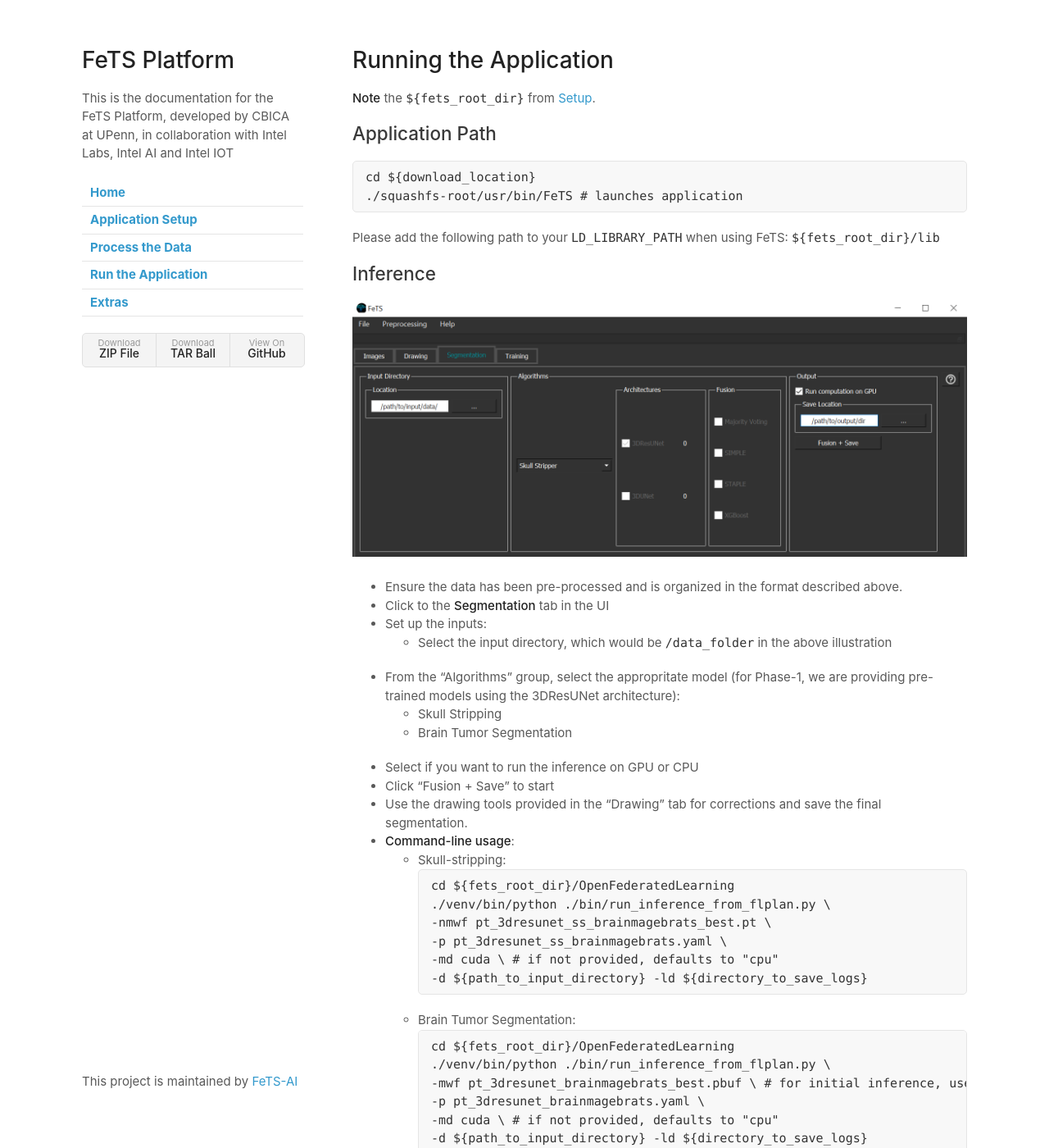
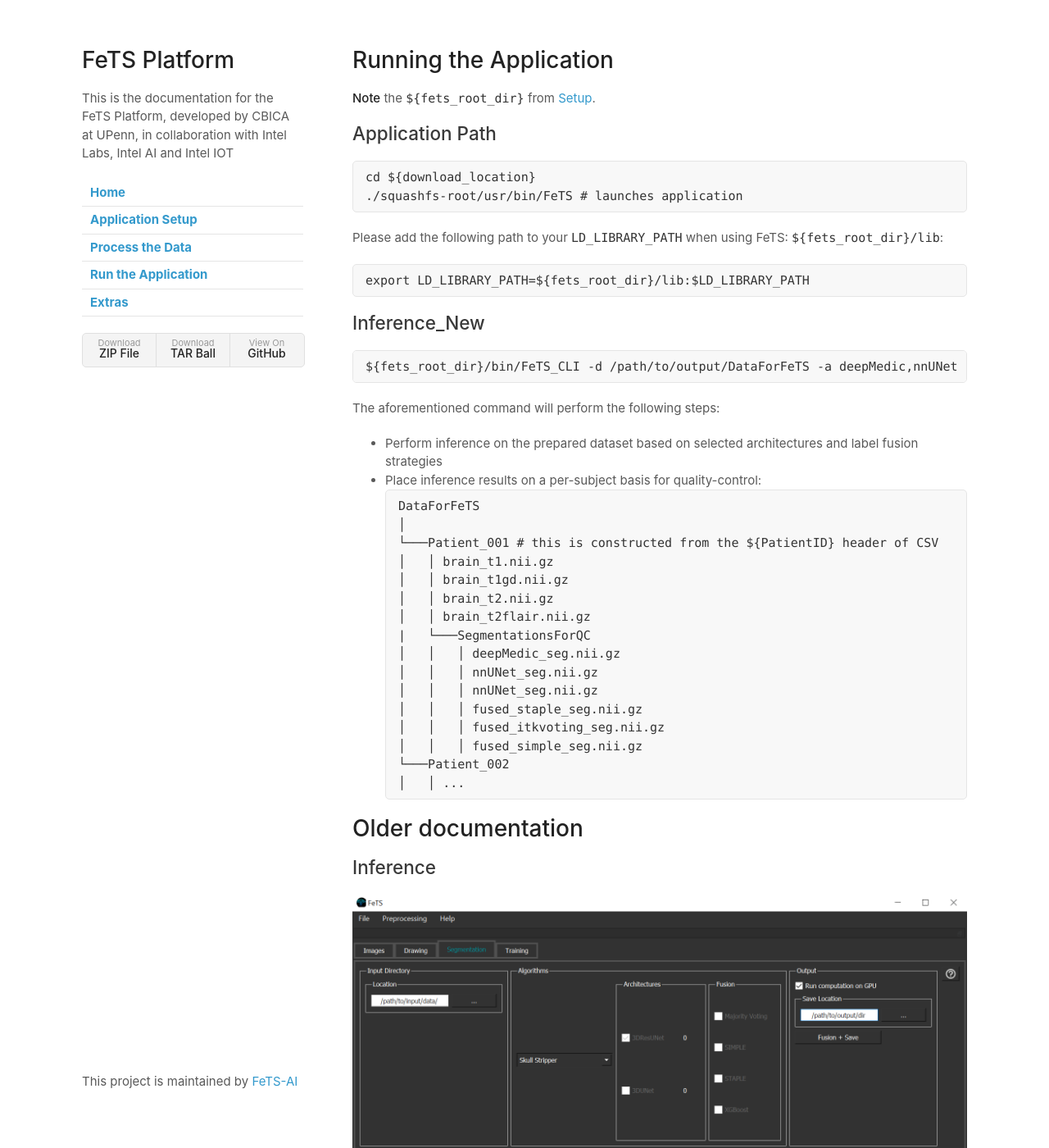
Before and after one commit to FeTS-AI/Front-End, a Jekyll site: the page built from docs/runningApplication.md, in a window 1280 px wide and 1400 px high. Shown: the whole window at 82% size. Built offline with Jekyll 4.4.1, drawn with Linux system fonts in a browser that asks for light colours; our own code applies the rules of GitHub Pages for plain Markdown files.

Commit message:
added information about results

````diff
--- a/docs/runningApplication.md
+++ b/docs/runningApplication.md
@@ -9,7 +9,40 @@
 ./squashfs-root/usr/bin/FeTS # launches application
 ```
 
-Please add the following path to your `LD_LIBRARY_PATH` when using FeTS: `${fets_root_dir}/lib`
+Please add the following path to your `LD_LIBRARY_PATH` when using FeTS: `${fets_root_dir}/lib`:
+```bash
+export LD_LIBRARY_PATH=${fets_root_dir}/lib:$LD_LIBRARY_PATH
+```
+
+## Inference_New
+
+```bash
+${fets_root_dir}/bin/FeTS_CLI -d /path/to/output/DataForFeTS -a deepMedic,nnUNet -lF STAPLE,ITKVoting,SIMPLE -g 1 -t 0
+```
+
+The aforementioned command will perform the following steps:
+- Perform inference on the prepared dataset based on selected architectures and label fusion strategies
+- Place inference results on a per-subject basis for quality-control:
+  ```
+  DataForFeTS
+  │
+  └───Patient_001 # this is constructed from the ${PatientID} header of CSV
+  │   │ brain_t1.nii.gz
+  │   │ brain_t1gd.nii.gz
+  │   │ brain_t2.nii.gz
+  │   │ brain_t2flair.nii.gz
+  |   └───SegmentationsForQC
+  │   │   │ deepMedic_seg.nii.gz
+  │   │   │ nnUNet_seg.nii.gz
+  │   │   │ nnUNet_seg.nii.gz
+  │   │   │ fused_staple_seg.nii.gz
+  │   │   │ fused_itkvoting_seg.nii.gz
+  │   │   │ fused_simple_seg.nii.gz
+  └───Patient_002
+  │   │ ...
+  ```
+
+# Older documentation
 ## Inference
 
 <p align="center">
````
